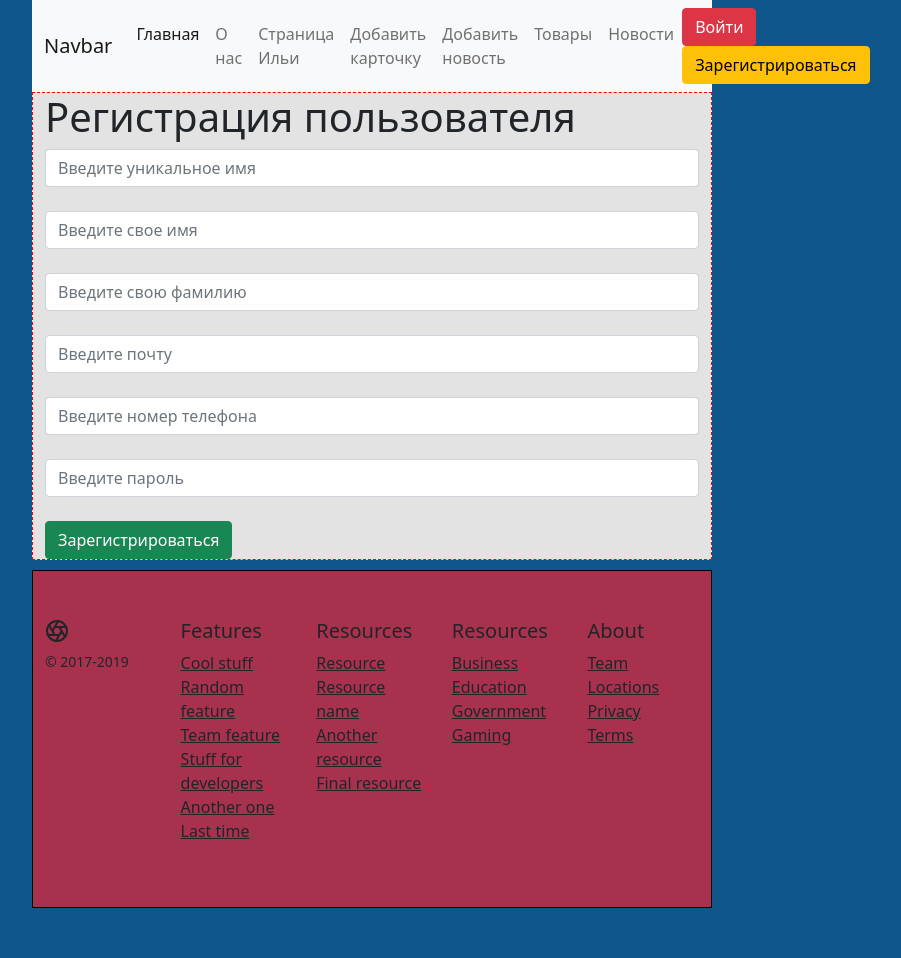
After one commit to Xunil1/FLASK_2.0, a Flask app: page /register in a window 1280 px wide. The commit adds this page. Shown: the whole page, without its empty margins (268-1169 px from the left). Run offline with Flask 2, Linux system fonts and the light colour scheme.

Commit message:
Формы регистрации и логина. Пока работает просто. Требуются доработки. Требуется новое создание базы данных.

```diff
--- a/main.py
+++ b/main.py
@@ -36,6 +36,21 @@ class News(db.Model):
 
     def __repr__(self):
         return '<New %r>' % self.id
+
+
+class User(db.Model):
+    id = db.Column(db.Integer, primary_key=True)
+    username = db.Column(db.String(100), nullable=False, unique=True)
+    name = db.Column(db.String(300), nullable=False)
+    surname = db.Column(db.String(300), nullable=False)
+    mail = db.Column(db.String(300), nullable=False)
+    phone = db.Column(db.String(300), nullable=False)
+    password = db.Column(db.String(300), nullable=False)
+    time = db.Column(db.DateTime, default=datetime.utcnow)
+
+
+    def __repr__(self):
+        return '<User %r>' % self.id
 
 
 @app.route("/")
@@ -93,9 +108,6 @@ def update_card(id):
         return render_template("update-card.html", card=card)
 
 
-
-
-
 @app.route("/create-card", methods=['POST', 'GET'])
 def create_card():
 
@@ -117,7 +129,6 @@ def create_card():
             return "При добавлении карточки произошла ошибка"
     else:
         return render_template("create-card.html")
-
 
 
 @app.route("/cart1")
@@ -192,5 +203,38 @@ def create_news():
         return render_template("create_news.html")
 
 
+@app.route("/register", methods=['POST', 'GET'])
+def register():
+    if request.method == 'POST':
+        username = request.form['username']
+        name = request.form['name']
+        surname = request.form['surname']
+        mail = request.form['mail']
+        phone = request.form['phone']
+        password = request.form['password']
+
+        user = User(username=username, name=name, surname=surname, mail=mail, phone=phone, password=password)
+
+        try:
+            db.session.add(user)
+            db.session.commit()
+            return redirect('/login')
+        except:
+            return "При добавлении пользователя произошла ошибка"
+    else:
+        return render_template("register.html")
+
+
+@app.route("/login", methods=['POST', 'GET'])
+def login():
+    if request.method == 'POST':
+        username = request.form['username']
+        user = User.query.filter_by(username=username).first()
+        if request.form['password'] == user.password:
+            return redirect('/cards')
+    else:
+        return render_template("login.html")
+
+
 if __name__ == "__main__":
     app.run(debug=True)
--- a/templates/base.html
+++ b/templates/base.html
@@ -26,9 +26,6 @@
                 <a class="nav-link" href="/about">О нас</a>
             </li>
             <li class="nav-item">
-                <a class="nav-link" href="/cart">Корзина</a>
-            </li>
-            <li class="nav-item">
                 <a class="nav-link" href="/cart1">Страница Ильи</a>
             </li>
             <li class="nav-item">
@@ -44,6 +41,10 @@
                 <a class="nav-link" href="/news">Новости</a>
             </li>
         </ul>
+    </div>
+    <div class="log_buttons">
+        <a class="btn btn-danger" href="/login">Войти</a>
+        <a class="btn btn-warning" href="/register">Зарегистрироваться</a>
     </div>
   </div>
 </nav>
--- /dev/null
+++ b/templates/register.html
@@ -0,0 +1,20 @@
+{%extends "base.html"%}
+
+{%block title%}
+    Регистрация
+{%endblock%}
+
+{%block body%}
+    <div class="container" style="border: 1px dashed red; background: #e3e3e3;">
+        <h1>Регистрация пользователя</h1>
+        <form method="post">
+            <input type="text" class="form-control" name="username" id="username" placeholder="Введите уникальное имя"><br>
+            <input type="text" class="form-control" name="name" id="name" placeholder="Введите свое имя"><br>
+            <input type="text" class="form-control" name="surname" id="surname" placeholder="Введите свою фамилию"><br>
+            <input type="text" class="form-control" name="mail" id="mail" placeholder="Введите почту"><br>
+            <input type="text" class="form-control" name="phone" id="phone" placeholder="Введите номер телефона"><br>
+            <input type="password" class="form-control" name="password" id="password" placeholder="Введите пароль"><br>
+            <input type="submit" class="btn btn-success" value="Зарегистрироваться">
+        </form>
+    </div>
+{%endblock%}
```
Also changed, not shown: templates/login.html (added, +16 -0 lines).
